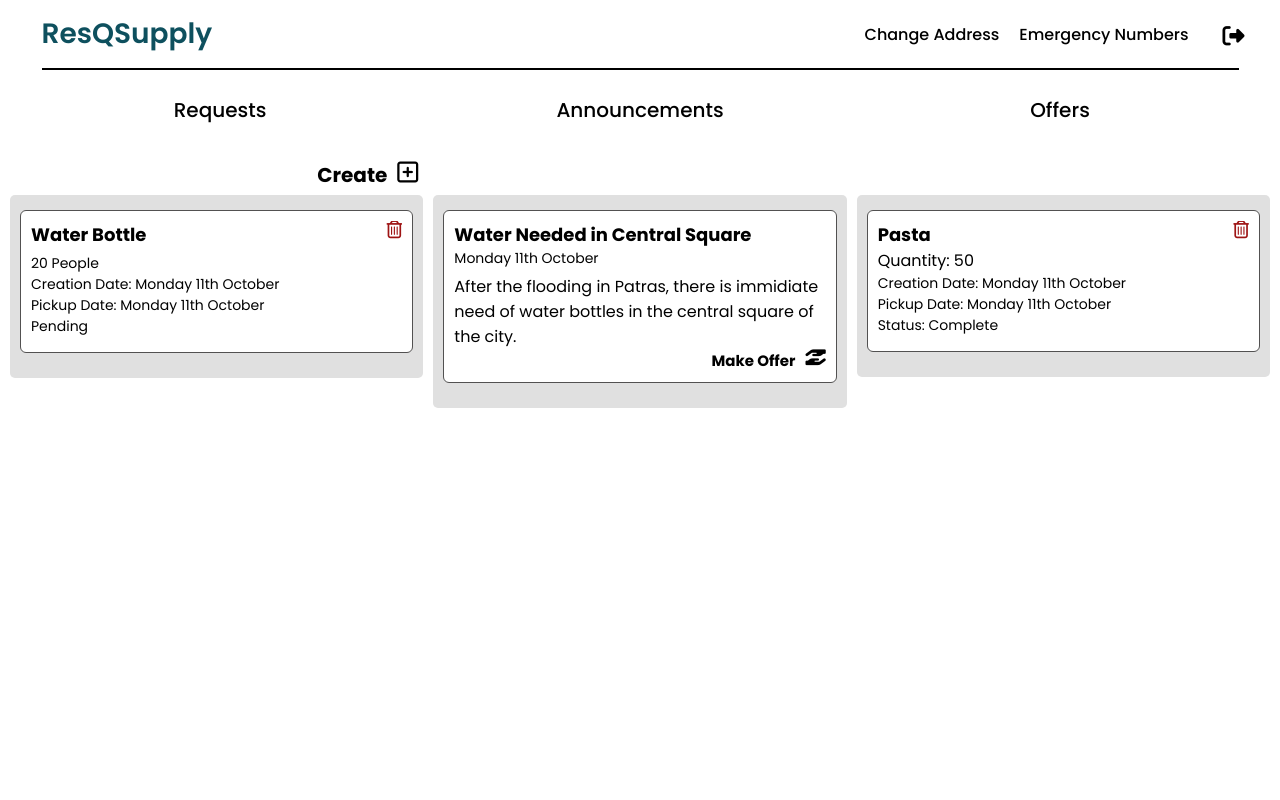
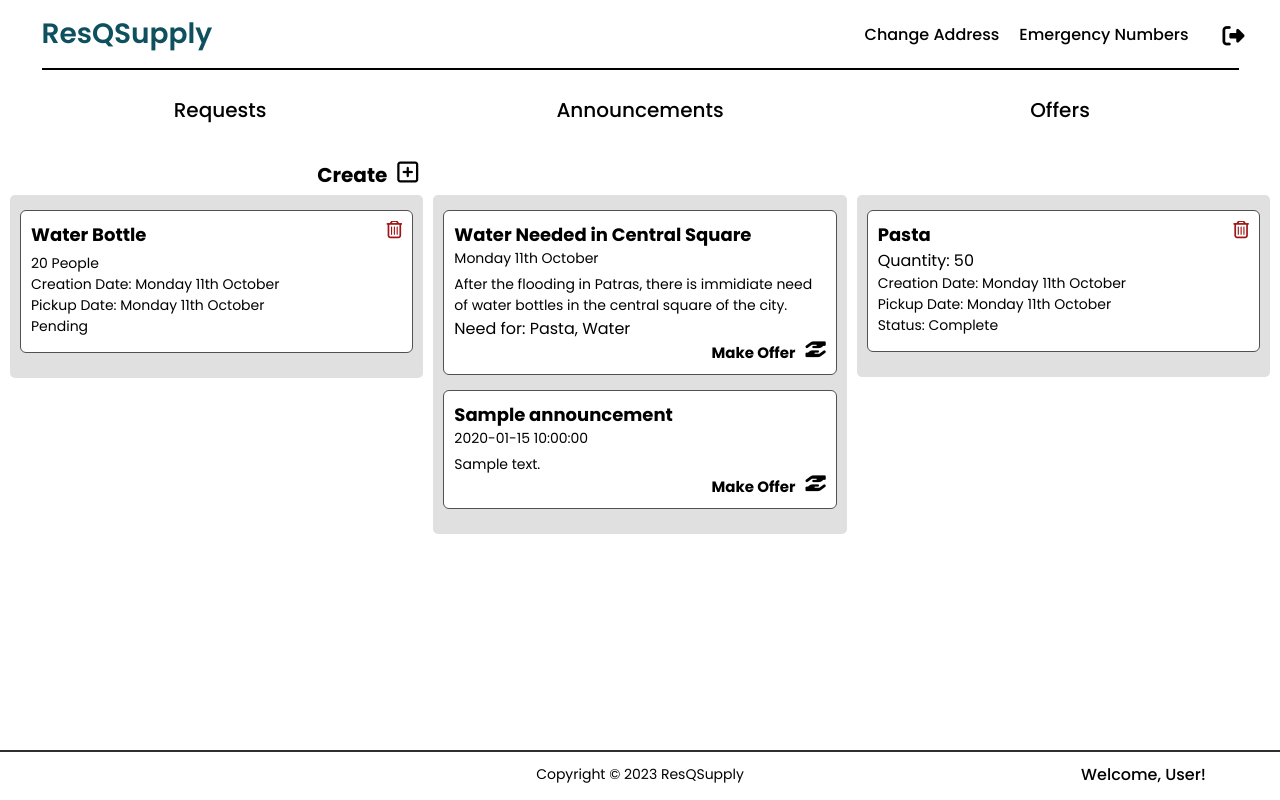
Before and after one commit to CallMeJasonYT/ResQSupply, a PHP site: page /citizen.html in a window 1280 px wide. Run offline with PHP 8.4, Linux system fonts and the light colour scheme; tables that the repository leaves empty or names only in its code hold one stand-in row (values such as "Sample post"); some libraries are stand-ins or nearby versions.

Commit message:
Updates on Back End
-Dynamic Announcement Fetch
-Change in Announcement Front End
-Small Back End Improvements in the Home Back End

Co-Authored-By: Roumpini21 <85185865+Roumpini21@users.noreply.github.com>

```diff
--- a/citizen.css
+++ b/citizen.css
@@ -318,7 +318,7 @@ ul {
 }
 
 .text {
-  font-size: 16px;
+  font-size: 14px;
 }
 
 .add-req {
@@ -588,9 +588,92 @@ li.selected {
   color: #0a7388;
 }
 
+.desktop-view {
+  display: flex;
+}
+
+.people-counter {
+  font-size: 18px;
+  display: flex;
+  align-items: center;
+  justify-content: left;
+  background: #FFF;
+  padding: 5px;
+  border: none;
+  border-bottom: 1px solid #7070708f;
+}
+
+.cntr-text {
+  display: flex;
+  font-size: 16px;
+}
+
+.plusr,
+.minusr,
+.pluso,
+.minuso {
+  padding: 5px;
+  text-align: center;
+  font-weight: 600;
+  cursor: pointer;
+}
+
+.people-counter span.numr
+.people-counter span.numo {
+  padding-right: 3px;
+  padding-left: 3px;
+  border-right: 2px solid rgba(0, 0, 0, 0.2);
+  border-left: 2px solid rgba(0, 0, 0, 0.2);
+  pointer-events: none;
+}
+
+.requests-form .button,
+.offers-form .button {
+  display: flex;
+  justify-content: center;
+  font-size: 16px;
+  border-radius: 5px;
+  background: #0e505e;
+  border-color: #000000;
+  padding: 5px;
+  margin-top: 10px;
+  color: #fff;
+}
+
+.footer{
+  height: 50px;
+  border: none;
+  border-top: 2px solid #000000d0;
+  position: absolute;
+  bottom: 0%;
+  width: 100%;
+}
+
+.footer .welcome{
+  position: absolute;
+  font-size: 16px;
+  padding: 10px;
+  font-weight: 500;
+  right: 5%;
+}
+
+.footer .copyright{
+  position: relative;
+  display: none;
+  top: 25%;
+  font-size: 14px;
+  text-align: center;
+}
+
 @media screen and (min-width:370px) {
   .button {
     font-size: 18px;
+  }
+}
+
+@media screen and (min-width:630px) {
+  .footer .copyright{
+    display: block;
   }
 }
 
@@ -650,58 +733,6 @@ li.selected {
   }
 }
 
-.desktop-view {
-  display: flex;
-}
-
-.people-counter {
-  font-size: 18px;
-  display: flex;
-  align-items: center;
-  justify-content: left;
-  background: #FFF;
-  padding: 5px;
-  border: none;
-  border-bottom: 1px solid #7070708f;
-}
-
-.cntr-text {
-  display: flex;
-  font-size: 16px;
-}
-
-.plusr,
-.minusr,
-.pluso,
-.minuso {
-  padding: 5px;
-  text-align: center;
-  font-weight: 600;
-  cursor: pointer;
-}
-
-.people-counter span.numr
-.people-counter span.numo {
-  padding-right: 3px;
-  padding-left: 3px;
-  border-right: 2px solid rgba(0, 0, 0, 0.2);
-  border-left: 2px solid rgba(0, 0, 0, 0.2);
-  pointer-events: none;
-}
-
-.requests-form .button,
-.offers-form .button {
-  display: flex;
-  justify-content: center;
-  font-size: 16px;
-  border-radius: 5px;
-  background: #0e505e;
-  border-color: #000000;
-  padding: 5px;
-  margin-top: 10px;
-  color: #fff;
-}
-
 ::-webkit-scrollbar {
   width: 5px;
 }
--- a/citizen.html
+++ b/citizen.html
@@ -166,6 +166,9 @@
               <div class="datetime">Monday 11th October</div>
               <div class="text">After the flooding in Patras, there is immidiate need of water bottles in the central
                 square of the city.</div>
+              <div class="needs">
+                <p>Need for: Pasta, Water</p>
+              </div>
               <div class="make-offer">
                 <p>Make Offer</p><i class="fa-solid fa-hand-holding-hand offer"></i>
               </div>
@@ -239,6 +242,12 @@
         </div>
       </div>
     </div>
+    <div class="footer">
+      <div class="welcome">
+        Welcome, User!
+      </div>
+      <div class="copyright">Copyright © 2023 ResQSupply</div>
+    </div>
   </section>
   <script src="citizen.js"></script>
 </body>
--- a/citizen.js
+++ b/citizen.js
@@ -39,10 +39,12 @@ viewportW = window.innerWidth;
 let reqCount = 1;
 let offCount = 1;
 let cnt = 0;
+let current_announcement = 0;
 
 //When the window is resized or Loaded check the Viewport Width
 document.addEventListener("DOMContentLoaded", function () {
   checkWidth();
+  fetchAnnouncements();
 });
 window.addEventListener("resize", (e) => {
   checkWidth();
@@ -127,6 +129,7 @@ createReq.addEventListener("click", () => {
 });
 
 //Make Offer Button
+function offerBtnListener(){
   makeOffBtn.forEach(function(button) {
     button.addEventListener('click', function() {
         offForm.classList.add("active");
@@ -139,6 +142,7 @@ makeOffBtn.forEach(function(button) {
       }
     });
   });
+}
 
 //Item Select Dropdowns
 itemSelButton.forEach(function(button){
@@ -304,3 +308,23 @@ function checkAddressDesk() {
 emmBtn.addEventListener("click",(e)=>{
   emmField.classList.toggle("active");
 })
+
+function fetchAnnouncements(){
+  fetch('fetch_announcements.php')
+  .then(response => {
+    return response.json();
+  })
+  .then(data => {
+    console.log(data);
+    data.forEach(res =>{
+    markup = `<li class="list-item" id=${res.ann_id}> <div class="item-title"><b>${res.ann_title}</b></div>` +
+    `<div class="datetime">${res.ann_date}</div>`+
+    `<div class="text">${res.ann_text}</div>`+
+    `<div class="make-offer"><p>Make Offer</p><i class="fa-solid fa-hand-holding-hand offer"></i></div>`+
+    `</li>`;
+    document.querySelector(".announcements-list").insertAdjacentHTML('beforeend', markup);
+    makeOffBtn = document.querySelectorAll(".offer");
+    offerBtnListener();
+    });
+  });
+}
--- /dev/null
+++ b/fetch_announcements.php
@@ -0,0 +1,37 @@
+<?php
+
+$sname = "localhost";
+$unmae = "root";
+$password = "";
+$db_name = "resqsupply";
+$conn = mysqli_connect($sname, $unmae, $password, $db_name);
+$response = [];
+
+// Check connection
+if (!$conn) {
+    die("Connection failed: " . mysqli_connect_error());
+}
+
+// Fetch announcements from the database
+$query = "SELECT ann_id, ann_title, ann_text, ann_date FROM announcements";
+$result = mysqli_query($conn, $query);
+
+// Check if announcements exist
+if (mysqli_num_rows($result) > 0) {
+    // Fetch each row and add it to the response array
+    while ($row = mysqli_fetch_assoc($result)) {
+        $response[] = $row;
+    }
+} else {
+    $response = "False";
+}
+
+// Close the connection
+mysqli_close($conn);
+
+// Set the appropriate headers
+header('Content-Type: application/json');
+
+// Encode and echo the response
+echo json_encode($response);
+?>
--- a/home.html
+++ b/home.html
@@ -60,7 +60,7 @@
         <div class="title">
           <h2>Signup</h2>
         </div>
-        <form id="signup-form" action="home.php" method="post">
+        <form id="signup-form" action="citizen.html" method="post">
           <div class="field username">
             <div class="input-box">
               <input name="username" type="text" id="username" placeholder="Enter your Username" minlength="8"
--- a/home.php
+++ b/home.php
@@ -35,9 +35,8 @@ if (isset($_POST["phone"])) {
         $registration_citizen = $conn->execute_query("INSERT INTO citizen (cit_id, cit_fullname, cit_tel, cit_email, cit_addr)
         VALUES (?, ?, ?, ?, ?)", [$id, $fullname, $phone, $email, $address]);
     }
-} else {
-    $username = $_POST["username"];
-    $pass = $_POST["password"];
 }
 
+$conn->close();
+
 ?>
```
Also changed, not shown: check_credentials.php (+11 -6 lines), check_username.php (+11 -2 lines), home.js (+25 -21 lines). Lines whose indentation alone changed are shown as unchanged.
